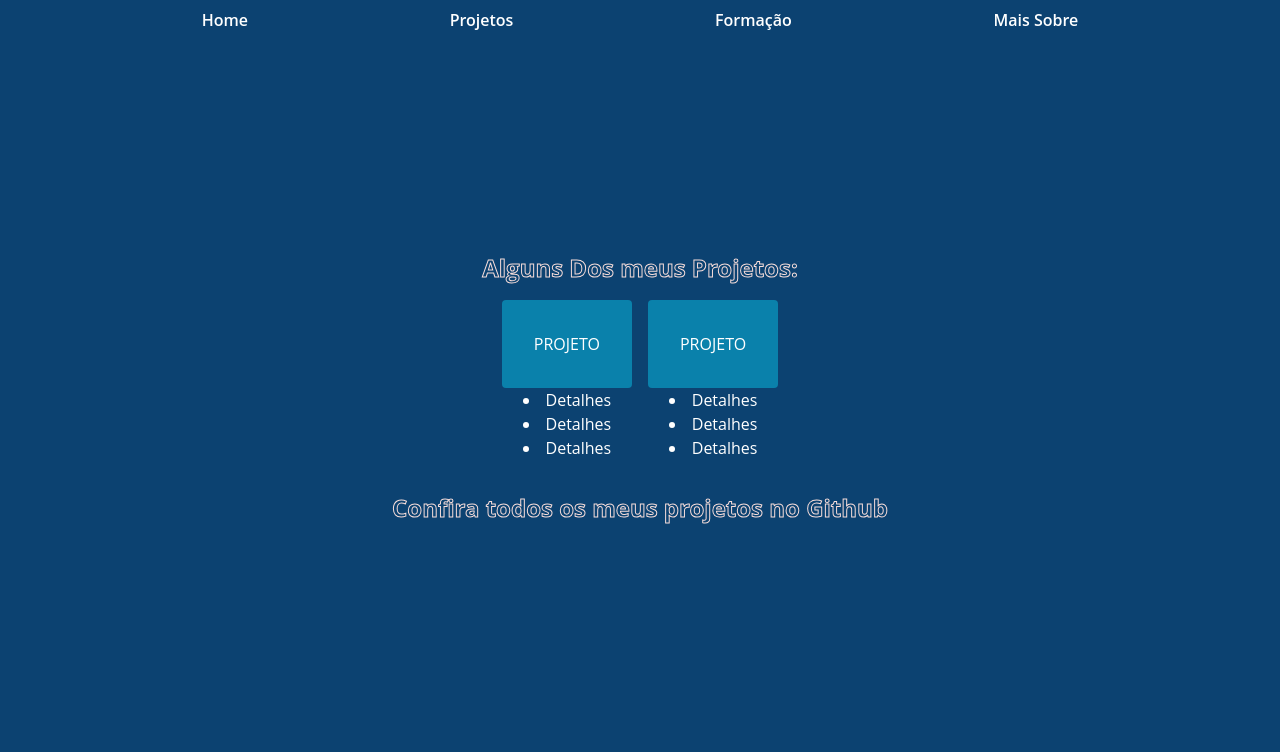
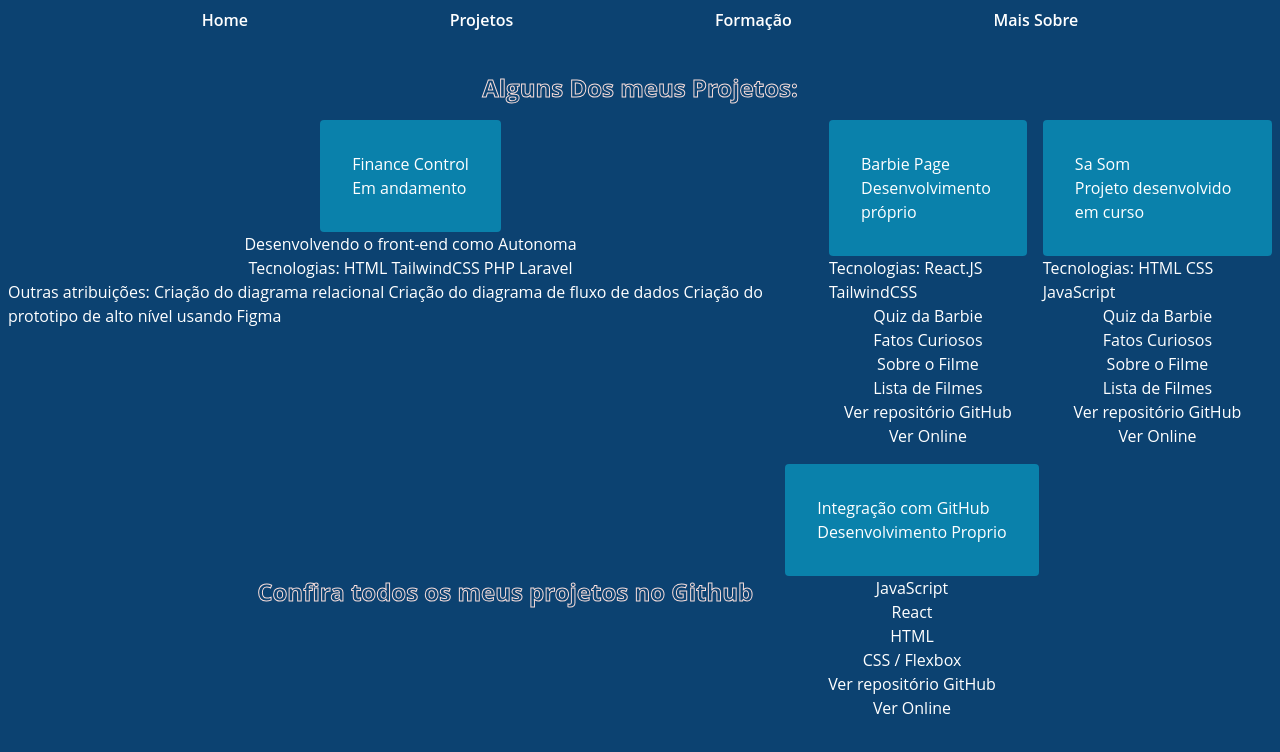
Before and after one commit to sabrinapratafernandes/Portfolio, a React (Create React App) app: page /projetos in a window 1280 px wide. Shown: the top 752 px of the page. Built offline with nearby package versions, Linux system fonts and the light colour scheme.

Commit message:
adicionando conteudo a projetos

```diff
--- a/src/components/Projects.js
+++ b/src/components/Projects.js
@@ -6,24 +6,79 @@ const Projects = () => {
             <h2 className="font-bold text-2xl pb-2" style={fontStyle} >Alguns Dos meus Projetos:</h2>
 
             <div className="flex">
-                <div className="m-2 flex flex-col items-center">
-                    <div className="bg-blue p-8 rounded ">PROJETO</div>
-                    <li>Detalhes</li>
-                    <li>Detalhes</li>
-                    <li>Detalhes</li>
+
+            <div className="m-2 flex flex-col items-center">
+                    <div className="bg-blue p-8 rounded ">
+                        <p>Finance Control</p>
+                        <p>Em andamento</p>
+                    </div>
+                    <p>Desenvolvendo o front-end como Autonoma</p>
+                    <p>
+                        Tecnologias:
+                        HTML
+                        TailwindCSS
+                        PHP
+                        Laravel
+                    </p>
+                    <p>Outras atribuições:
+                        Criação do diagrama relacional
+                        Criação do diagrama de fluxo de dados
+                        Criação do prototipo de alto nível usando Figma
+                    </p>
                 </div>
 
                 <div className="m-2 flex flex-col items-center">
-                    <div className="bg-blue p-8 rounded ">PROJETO</div>
-                    <li>Detalhes</li>
-                    <li>Detalhes</li>
-                    <li>Detalhes</li>
+                    <div className="bg-blue p-8 rounded ">
+                        <p>Barbie Page</p>
+                        <p>Desenvolvimento próprio</p>
+                    </div>
+                    <p>Tecnologias:
+                        React.JS
+                        TailwindCSS
+                    </p>
+                    <p>Quiz da Barbie</p>
+                    <p>Fatos Curiosos</p>
+                    <p>Sobre o Filme</p>
+                    <p>Lista de Filmes</p>
+                    <a href="https://github.com/sabrinapratafernandes/barbiepage">Ver repositório GitHub</a>
+                    <a href="https://sabrinapratafernandes.github.io/barbiepage/" >Ver Online</a>
+                </div>
+
+                 <div className="m-2 flex flex-col items-center">
+                    <div className="bg-blue p-8 rounded ">
+                        <p>Sa Som</p>
+                        <p>Projeto desenvolvido em curso</p>
+                    </div>
+                    <p>Tecnologias:
+                        HTML
+                        CSS
+                        JavaScript
+                    </p>
+                    <p>Quiz da Barbie</p>
+                    <p>Fatos Curiosos</p>
+                    <p>Sobre o Filme</p>
+                    <p>Lista de Filmes</p>
+                    <a href="https://github.com/sabrinapratafernandes/barbiepage">Ver repositório GitHub</a>
+                    <a href="https://sabrinapratafernandes.github.io/barbiepage/" >Ver Online</a>
                 </div>
             </div>
 
             <div className="flex items-center ">
                 <h2 className="font-bold text-2xl m-6" style={fontStyle}>Confira todos os meus projetos no Github</h2>
-                <img></img>
+                <div className="m-2 flex flex-col items-center">
+                    <div className="bg-blue p-8 rounded ">
+                        <p>Integração com GitHub</p>
+                        <p>Desenvolvimento Proprio</p>
+                    </div>
+                    <p>
+                    </p>
+                    <p>JavaScript</p>
+                    <p>React</p>
+                    <p>HTML</p>
+                    <p>CSS / Flexbox</p>
+                    <a href="https://github.com/sabrinapratafernandes/barbiepage">Ver repositório GitHub</a>
+                    <a href="https://sabrinapratafernandes.github.io/barbiepage/" >Ver Online</a>
+                </div>
             </div>
 
         </div>
```
Also changed, not shown: 1 other file (tests, documents, lock files or other folders).
